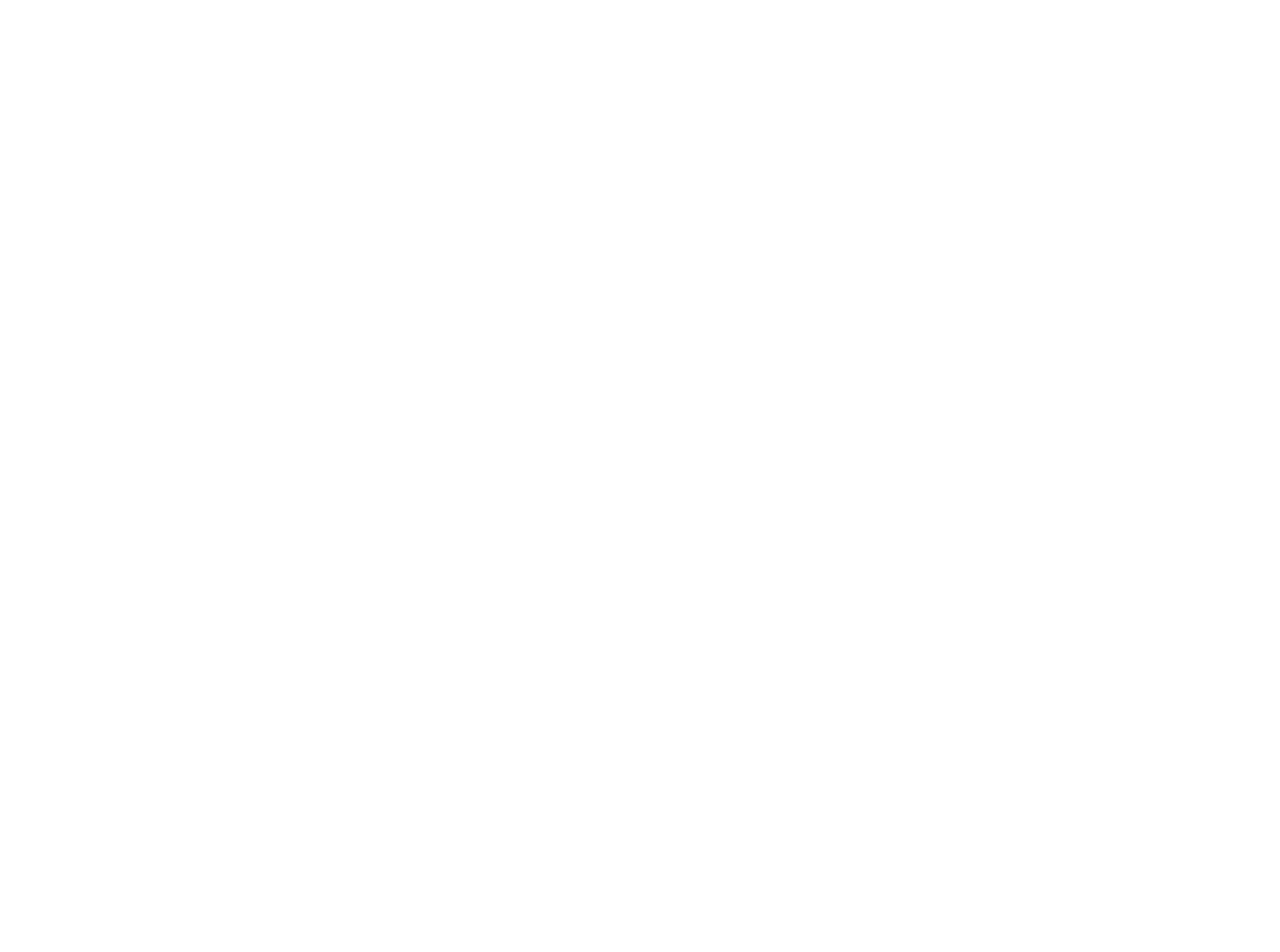
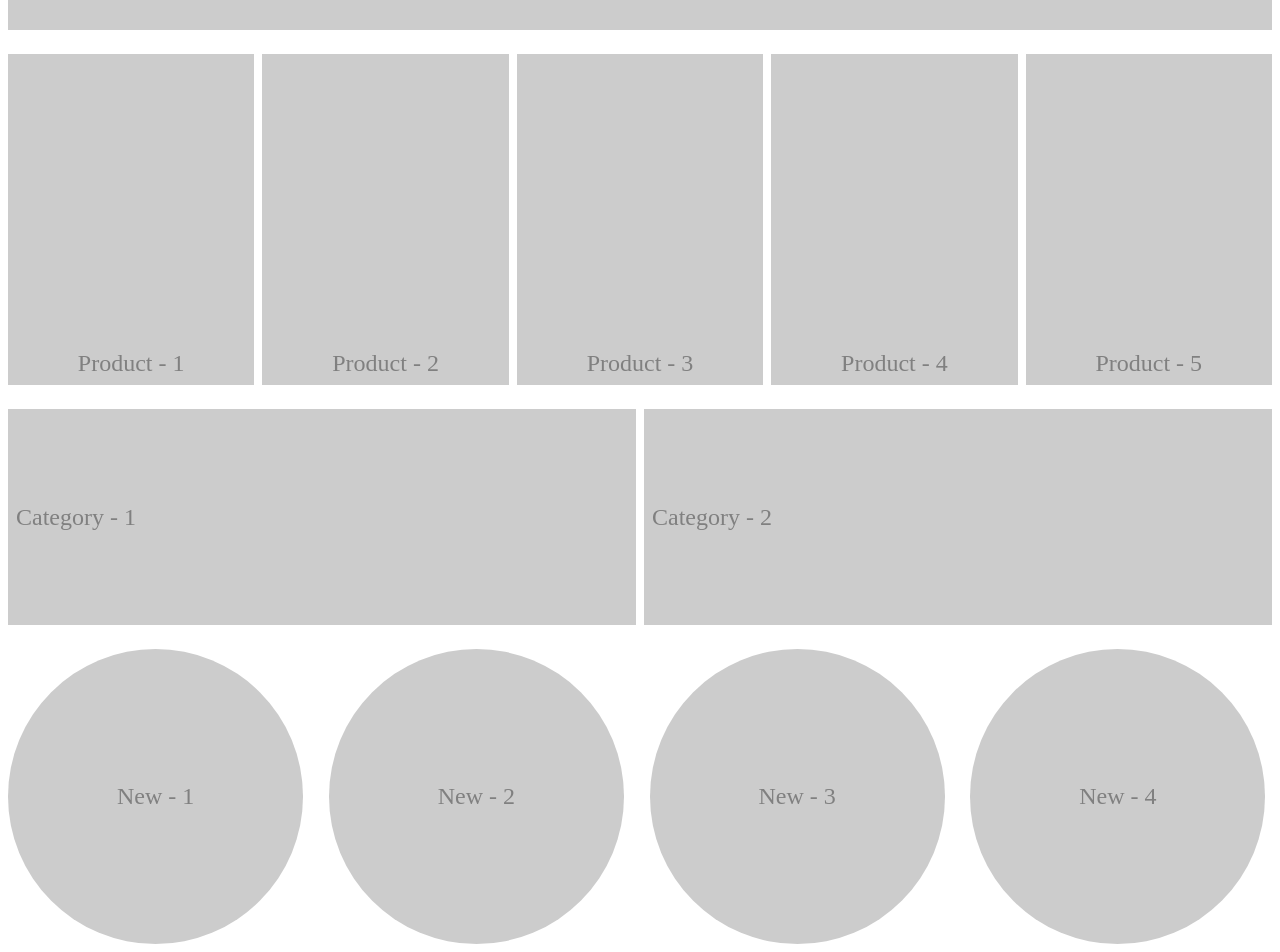
Before and after one commit to Kundakchan/ssr-todo-list, a Nuxt app: page / in a window 1280 px wide. Shown: the part 370-1322 px from the top of the page. Before the commit the page ends 800 px from the top, so only its background shows below. Built offline with nearby package versions, Linux system fonts and the light colour scheme.

Commit message:
add home page

```diff
--- a/pages/index.vue
+++ b/pages/index.vue
@@ -4,8 +4,91 @@
 <template>
   <section>
     <div class="banner" />
-    <div class="popular-porduct" />
-    <div class="popular-category" />
-    <div class="new-product" />
+    <div class="popular-porduct">
+      <div
+        v-for="index in 5"
+        :key="index"
+        class="popular-porduct-item"
+      >
+        Product - {{ index }}
+      </div>
+    </div>
+    <div class="popular-category">
+      <div
+        v-for="index in 2"
+        :key="index"
+        class="popular-category-item"
+      >
+        Category - {{ index }}
+      </div>
+    </div>
+    <div class="new-product">
+      <div
+        v-for="index in 4"
+        :key="index"
+        class="new-product-item"
+      >
+        New - {{ index }}
+      </div>
+    </div>
   </section>
 </template>
+
+<style scoped>
+section {
+  display: grid;
+  gap: 24px;
+}
+.banner {
+  height: calc(50vh - 61px);
+  background-color: rgb(204, 204, 204);
+}
+.popular-porduct {
+  display: grid;
+  gap: 8px;
+  grid-template-columns: repeat(5, 1fr);
+}
+.popular-porduct-item {
+  height: calc(50vh - (61px + 24px));
+  background-color: rgb(204, 204, 204);
+  padding: 8px;
+  font-size: 24px;
+  color: gray;
+  display: flex;
+  align-items: end;
+  justify-content: center;
+}
+.popular-category {
+  display: grid;
+  gap: 8px;
+  grid-template-columns: repeat(2, 1fr);
+}
+.popular-category-item {
+  height: 200px;
+  background-color: rgb(204, 204, 204);
+  padding: 8px;
+  font-size: 24px;
+  color: gray;
+  display: flex;
+  align-items: center;
+  justify-content: start;
+}
+.new-product {
+  display: grid;
+  grid-template-columns: repeat(4, auto);
+  gap: 1.5vw;
+}
+.new-product-item {
+  width: calc((100vw - (42px + (1.5vw * 3))) / 4);
+  height: calc((100vw - (42px + (1.5vw * 3))) / 4);
+  background-color: rgb(204, 204, 204);
+  padding: 8px;
+  color: gray;
+  box-sizing: border-box;
+  border-radius: 50%;
+  display: flex;
+  justify-content: center;
+  align-items: center;
+  font-size: 24px;
+}
+</style>
```
